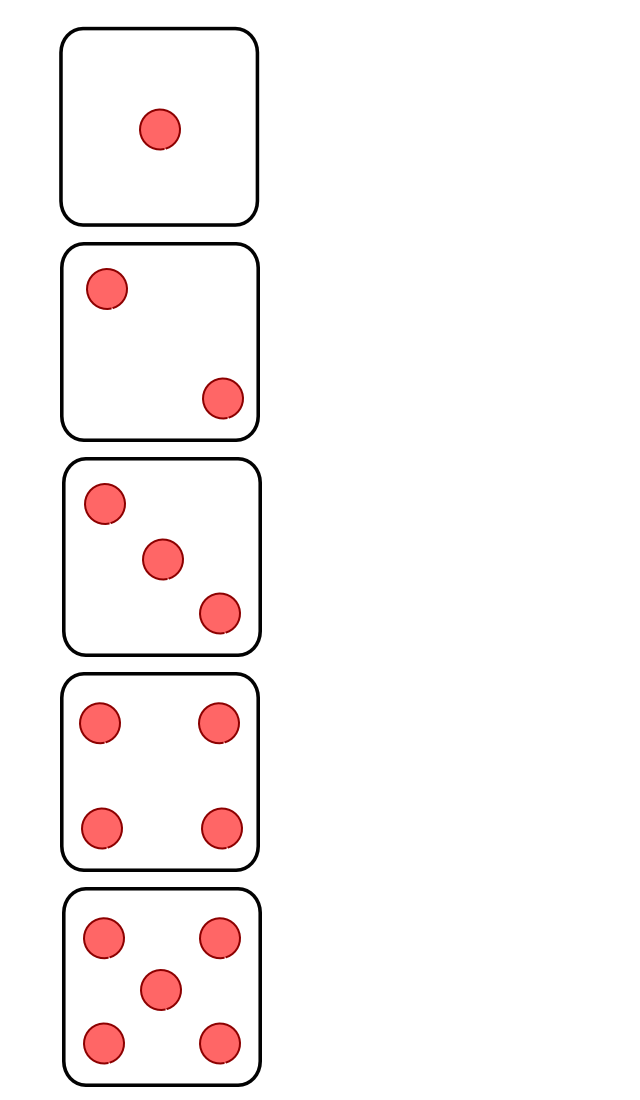
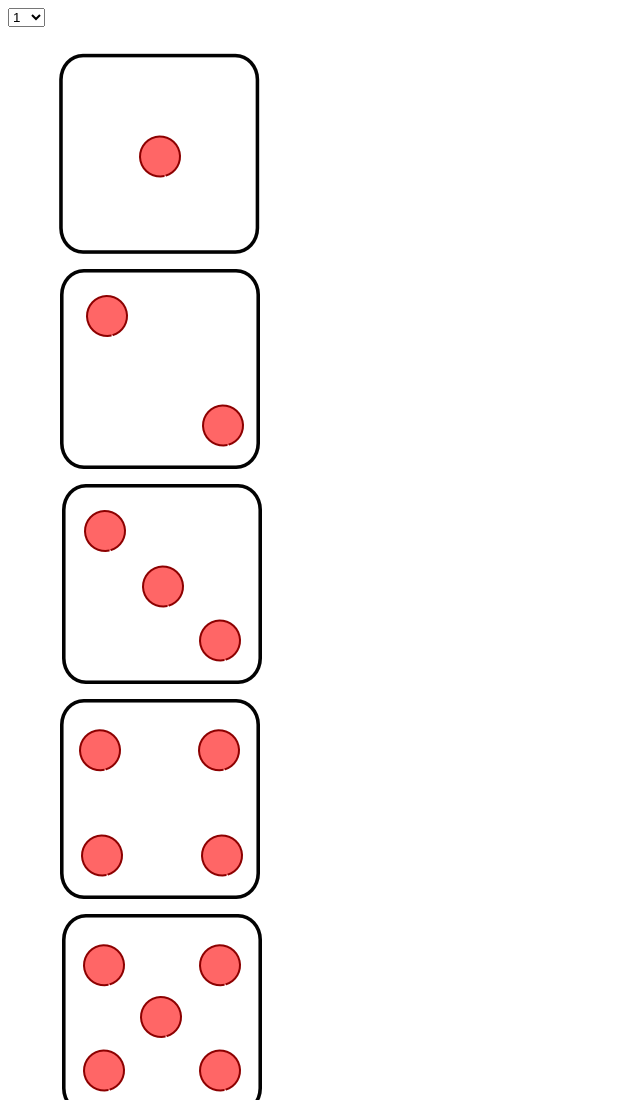
Before and after one commit to codingkiwi/dice_generator_app, a plain HTML site: page index.html in a window 1280 px wide. Shown: the top 1100 px of the page, without its empty margins (0-640 px from the left). Drawn offline with nearby package versions, Linux system fonts and the light colour scheme.

Commit message:
added html select list for number of dice

```diff
--- a/index.html
+++ b/index.html
@@ -27,6 +27,28 @@
 </head>
 
 <body>
+    <select id="numberOfDice">
+        <option value="1">1</option>
+        <option value="2">2</option>
+        <option value="3">3</option>
+        <option value="4">4</option>
+        <option value="5">5</option>
+        <option value="6">6</option>
+        <option value="7">7</option>
+        <option value="8">8</option>
+        <option value="9">9</option>
+        <option value="10">10</option>
+        <option value="11">11</option>
+        <option value="12">12</option>
+        <option value="13">13</option>
+        <option value="14">14</option>
+        <option value="15">15</option>
+        <option value="16">16</option>
+        <option value="17">17</option>
+        <option value="18">18</option>
+        <option value="19">19</option>
+        <option value="20">20</option>
+    </select>
     <div id="mainContent">
         <ul class="d6_dice" id="dicelist">
             <li class="d6 d6_1"><a href="#1"></a></li>
@@ -40,6 +62,7 @@
     </div>
     <script>
 
+        //Randomly generates numbers for the dice and returns an array of their values
         function rollDice(){
             var diceNumber = [];
             for (var i = 0; i < 6; i++){
@@ -48,6 +71,7 @@
             return diceNumber;
         }
 
+        // removes the current dice and calls rollDice, then adds the new dice to the page
         function reRoll() {
             //remove the previous dice list
             $("#dicelist").empty();
@@ -56,7 +80,6 @@
             var number = rollDice();
 
             //print HTML for new dice list
-            $("#dicelist").append("<ul  class=\"d6_dice\" id=\"dicelist\">");
             for(var i = 0; i < 6; i++){
                 $("#dicelist").append("<li class=\"d6 d6_" + number[i] + "\"><a href=\"#6\"></a></li>");
             }
@@ -65,13 +88,13 @@
             return false;
         }
 
+        // initialization function
         function pageInit() {
-            // Hook up the "roll button" button
+            //Hook up the roll dice function to be triggered when a user clicks in the dice div area
             $("#dicelist").click(function(){
                 reRoll();
             });
         }
-
         pageInit();
 
     </script>
```
